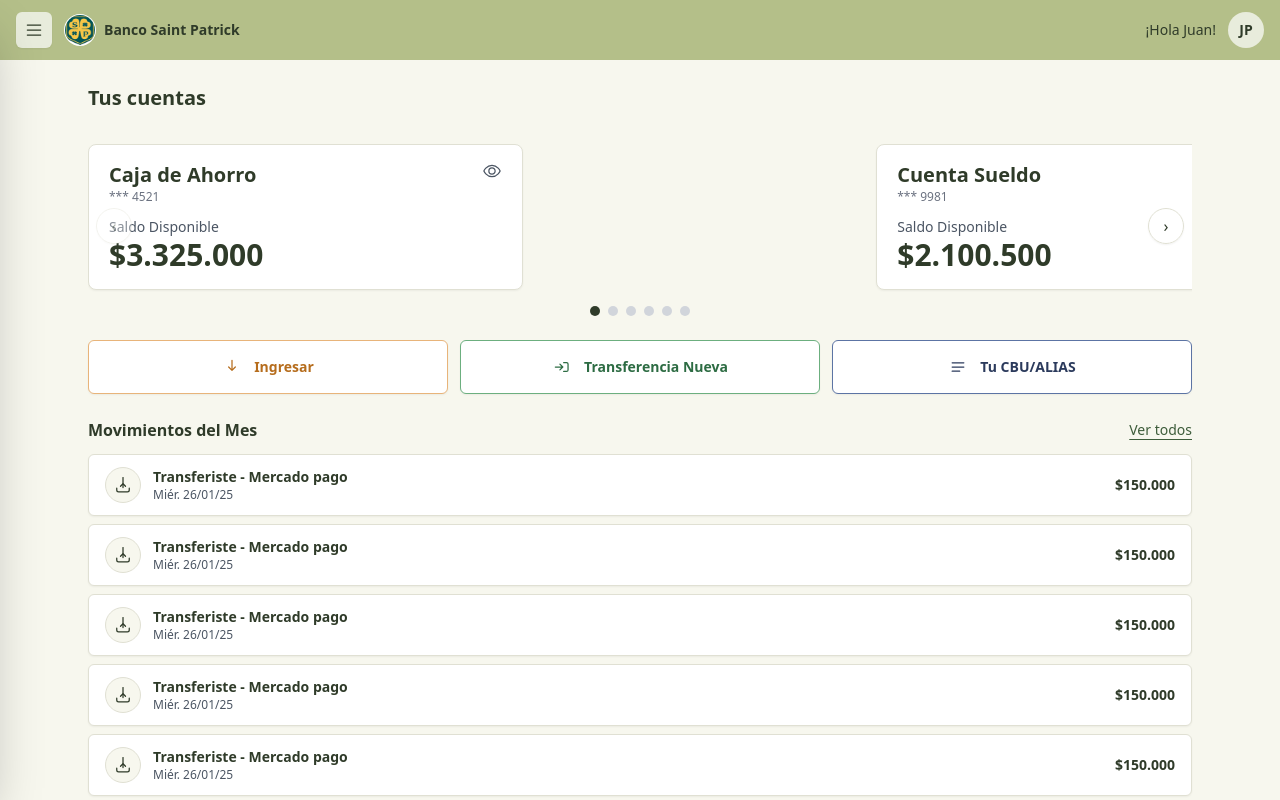
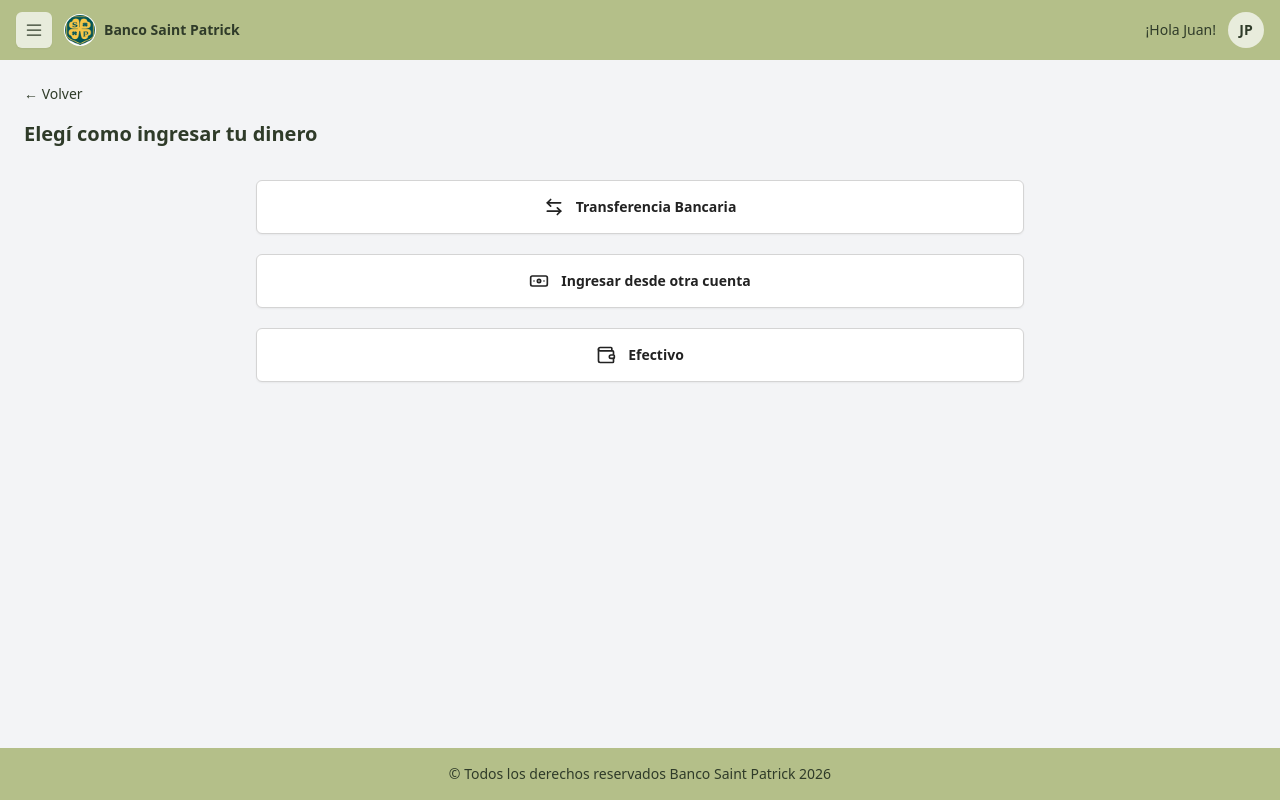
Before and after one commit to elianisdev/banco-saint-patrick-frontend, a React (Vite) app: page /deposit in a window 1280 px wide. Before the commit this address led to /balance. Shown: the top 800 px of the page. Built offline with nearby package versions, Linux system fonts and the light colour scheme.

Commit message:
Pantalla de Ingresar y añadido el TOAST de verificación

```diff
--- a/package.json
+++ b/package.json
@@ -10,10 +10,12 @@
     "preview": "vite preview"
   },
   "dependencies": {
+    "lucide-react": "^0.575.0",
     "react": "^19.2.0",
     "react-dom": "^19.2.0",
     "react-hook-form": "^7.71.1",
-    "react-router-dom": "^7.11.0"
+    "react-router-dom": "^7.11.0",
+    "react-toastify": "^11.0.5"
   },
   "devDependencies": {
     "@eslint/js": "^9.39.1",
--- a/src/App.tsx
+++ b/src/App.tsx
@@ -1,7 +1,14 @@
 import { AppRouter } from "@/router/AppRouter";
+import { ToastContainer } from "react-toastify";
+import "react-toastify/dist/ReactToastify.css";
 
 export const App = () => {
-  return <AppRouter />;
+  return (
+    <>
+      <AppRouter />
+      <ToastContainer position="top-right" autoClose={3000} />
+    </>
+  );
 };
 
 export default App;
--- a/src/pages/Balance.tsx
+++ b/src/pages/Balance.tsx
@@ -6,6 +6,7 @@ import { TransactionItem } from "@/components/TransactionItem";
 import { Sidebar } from "@/components/Sidebar";
 import { AccountsCarousel } from "@/components/AccountsCarousel";
 import { ModalAlias } from "@/components/ModalAlias";
+import { useNavigate } from "react-router-dom";
 
 const accounts = [
   { name: "Caja de Ahorro", mask: "4521", balance: "$3.325.000" },
@@ -24,6 +25,11 @@ const transactions = Array.from({ length: 9 }).map((_, idx) => ({
 }));
 
 export const Balance = () => {
+  const navigate = useNavigate();
+  const deposito = () => {
+    navigate("/deposit");
+  }
+
   const [isMenuOpen, setIsMenuOpen] = useState(false);
   const [openAliasModal, setOpenAliasModal] = useState(false);
 
@@ -41,6 +47,7 @@ export const Balance = () => {
             label="Ingresar"
             borderColor="#E8B47A"
             textColor="#B66D1D"
+            onClick={() => deposito()}
             icon={
               <svg xmlns="http://www.w3.org/2000/svg" className="h-5 w-5" viewBox="0 0 24 24" fill="none" stroke="currentColor" strokeWidth="1.5">
                 <path strokeLinecap="round" strokeLinejoin="round" d="M12 4v12m0 0l-4-4m4 4l4-4" />
--- /dev/null
+++ b/src/pages/Deposit.tsx
@@ -0,0 +1,64 @@
+import { useState } from "react";
+import { ArrowLeftRight, Banknote, Wallet } from "lucide-react";
+import ActionTile from "@/components/ActionTile";
+import ModalAlias from "@/components/ModalAlias";
+import { Header } from "@/components/Header";
+import Footer from "@/components/Footer";
+import { useNavigate } from "react-router-dom";
+
+export const Deposit = () => {
+    const navigate = useNavigate();
+    const [openAlias, setOpenAlias] = useState(false);
+    const [isMenuOpen, setIsMenuOpen] = useState(false);
+
+    const volver = () => {
+        navigate(-1);
+    }
+    return (
+
+    <div className="min-h-screen flex flex-col bg-surface-base text-brand-forest">
+    <Header userName="Juan" onMenuClick={() => setIsMenuOpen(true)} />
+
+    {/* CONTENIDO */}
+    <main className="flex-1 bg-gray-100 p-6">
+
+    <button className="mb-4 text-sm flex items-center gap-2" onClick={() => volver()}>← Volver </button>
+
+    <h1 className="text-xl font-semibold mb-8 text-left">
+        Elegí como ingresar tu dinero
+    </h1>
+
+    <div className="space-y-5 max-w-3xl mx-auto">
+        <ActionTile
+        label="Transferencia Bancaria"
+        icon={<ArrowLeftRight size={20} />}
+        borderColor="#d4d4d4"
+        textColor="#222"
+        onClick={() => setOpenAlias(true)}
+        />
+
+        <ActionTile
+        label="Ingresar desde otra cuenta"
+        icon={<Banknote size={20} />}
+        borderColor="#d4d4d4"
+        textColor="#222"
+        />
+
+        <ActionTile
+        label="Efectivo"
+        icon={<Wallet size={20} />}
+        borderColor="#d4d4d4"
+        textColor="#222"
+        />
+    </div>
+
+    <ModalAlias open={openAlias} onClose={() => setOpenAlias(false)} />
+    </main>
+
+    {/* FOOTER */}
+    <Footer />
+</div>
+    );
+    };
+
+    export default Deposit;
--- a/src/pages/Login.tsx
+++ b/src/pages/Login.tsx
@@ -50,8 +50,8 @@ export const Login = () => {
               {...register("usuario", {
                 required: "El usuario es obligatorio",
                 minLength: {
-                  value: 4,
-                  message: "Mínimo 4 caracteres",
+                  value: 8,
+                  message: "Mínimo 8 caracteres",
                 },
               })}
             />
--- a/src/pages/Verificacion.tsx
+++ b/src/pages/Verificacion.tsx
@@ -1,10 +1,23 @@
 import logo from "@/assets/logo.png";
 import Footer from "@/components/Footer";
+import { toast } from "react-toastify";
+import { useRef } from "react";
 
 export const Verificacion = () => {
+
+    const validarCodigo = () => {
+        const codigoCorrecto = true; // aquí va tu lógica real
+
+        if (codigoCorrecto) {
+            toast.success("Datos validados");
+        } else {
+            toast.error("Error");
+        }
+    };
+    const inputsRef = useRef<(HTMLInputElement | null)[]>([]);
+
     return (
         <div className="min-h-screen flex flex-col bg-white">
-            {/* Logo y Subtitulos */}
             <div className="flex flex-col items-center justify-center flex-grow">
                 <img src={logo} alt="Banco Saint Patrick" className="w-14 mb-2" />
 
@@ -15,8 +28,7 @@ export const Verificacion = () => {
                     Nos importa tu tranquilidad
                 </p>
 
-                {/* Card de verificación */}
-                <div className="w-full max-w-sm bg-[#fbfde9]  border border-gray-300 rounded-lg shadow-md p-6 text-center">
+                <div className="w-full max-w-sm bg-[#fbfde9] border border-gray-300 rounded-lg shadow-md p-6 text-center">
                     <p className="text-sm text-gray-700 mb-4">
                         Te enviamos el código de acceso al email
                         <br />
@@ -25,25 +37,57 @@ export const Verificacion = () => {
                         Por favor completa las casillas con el mismo
                     </p>
 
-                    {/* Inputs para el código de verificación */}
                     <div className="flex justify-center gap-3 mb-5">
-                        <input className="w-12 h-12 bg-gray-300 text-center rounded" />
-                        <input className="w-12 h-12 bg-gray-300 text-center rounded" />
-                        <input className="w-12 h-12 bg-gray-300 text-center rounded" />
-                        <input className="w-12 h-12 bg-gray-300 text-center rounded" />
+                        {[0, 1, 2, 3].map((_, index) => (
+                            <input
+                                key={index}
+                                type="text"
+                                maxLength={1}
+                                ref={(el) => {
+                                    inputsRef.current[index] = el;
+                                }}
+                                className="w-12 h-12 bg-gray-300 text-center rounded text-lg font-bold focus:outline-none focus:ring-2 focus:ring-gray-500"
+                                onChange={(e) => {
+                                    const value = e.target.value;
+
+                                    // Solo permitir números
+                                    if (!/^[0-9]?$/.test(value)) {
+                                        e.target.value = "";
+                                        return;
+                                    }
+
+                                    // Saltar al siguiente input
+                                    if (value && index < 3) {
+                                        inputsRef.current[index + 1]?.focus();
+                                    }
+                                }}
+                                onKeyDown={(e) => {
+                                    // Si presiona Backspace y está vacío → ir al anterior
+                                    if (
+                                        e.key === "Backspace" &&
+                                        !inputsRef.current[index]?.value &&
+                                        index > 0
+                                    ) {
+                                        inputsRef.current[index - 1]?.focus();
+                                    }
+                                }}
+                            />
+                        ))}
                     </div>
 
-                    <button className="w-full border border-gray-400 rounded py-2 text-sm font-medium text-gray-700 hover:bg-gray-100">
+                    <button
+                        onClick={validarCodigo}
+                        className="w-full border border-gray-400 rounded py-2 text-sm font-medium text-gray-700 hover:bg-gray-100"
+                    >
                         Ingresa el código
                     </button>
                 </div>
-                {/* Texto de protección */}
+
                 <p className="text-xs text-gray-400 mt-6">
                     Protegido con encriptación de 256 bits
                 </p>
             </div>
 
-            {/* Footer */}
             <Footer />
         </div>
     );
--- a/src/router/AppRouter.tsx
+++ b/src/router/AppRouter.tsx
@@ -4,6 +4,7 @@ import { Balance } from "@/pages/Balance";
 import { Transactions } from "@/pages/Transactions";
 import { NewTransaction } from "@/pages/NewTransaction";
 import { Verificacion } from "@/pages/Verificacion";
+import { Deposit } from "@/pages/Deposit";
 
 
 export const AppRouter = () => (
@@ -14,6 +15,7 @@ export const AppRouter = () => (
       <Route path="/transactions" element={<Transactions />} />
       <Route path="/transactions/new" element={<NewTransaction />} />
       <Route path="/verificacion" element={<Verificacion />} />
+      <Route path="/deposit" element={<Deposit />} />
       <Route path="*" element={<Navigate to="/balance" replace />} />
     </Routes>
   </BrowserRouter>
```
Also changed, not shown: 1 other file (tests, documents, lock files or other folders).
